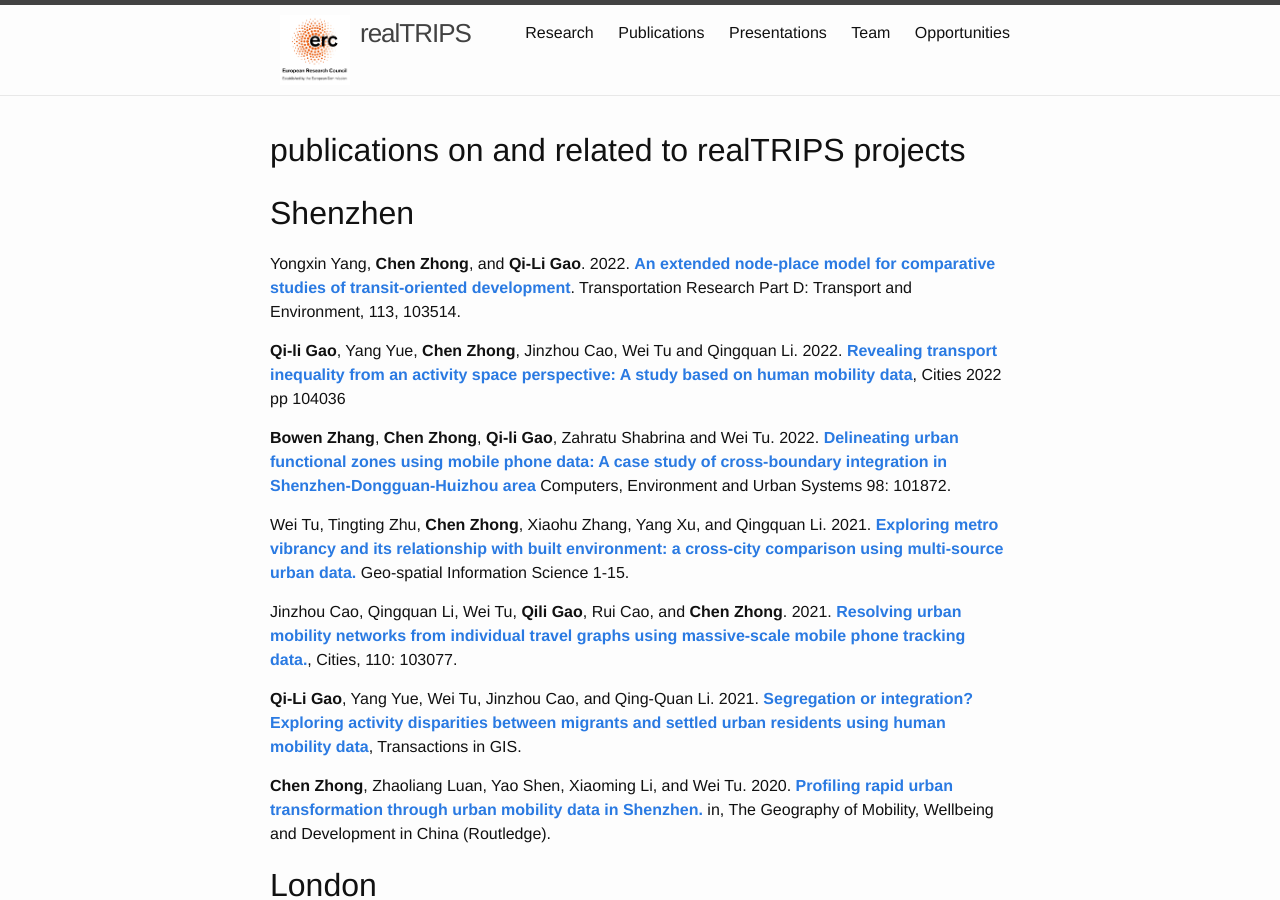
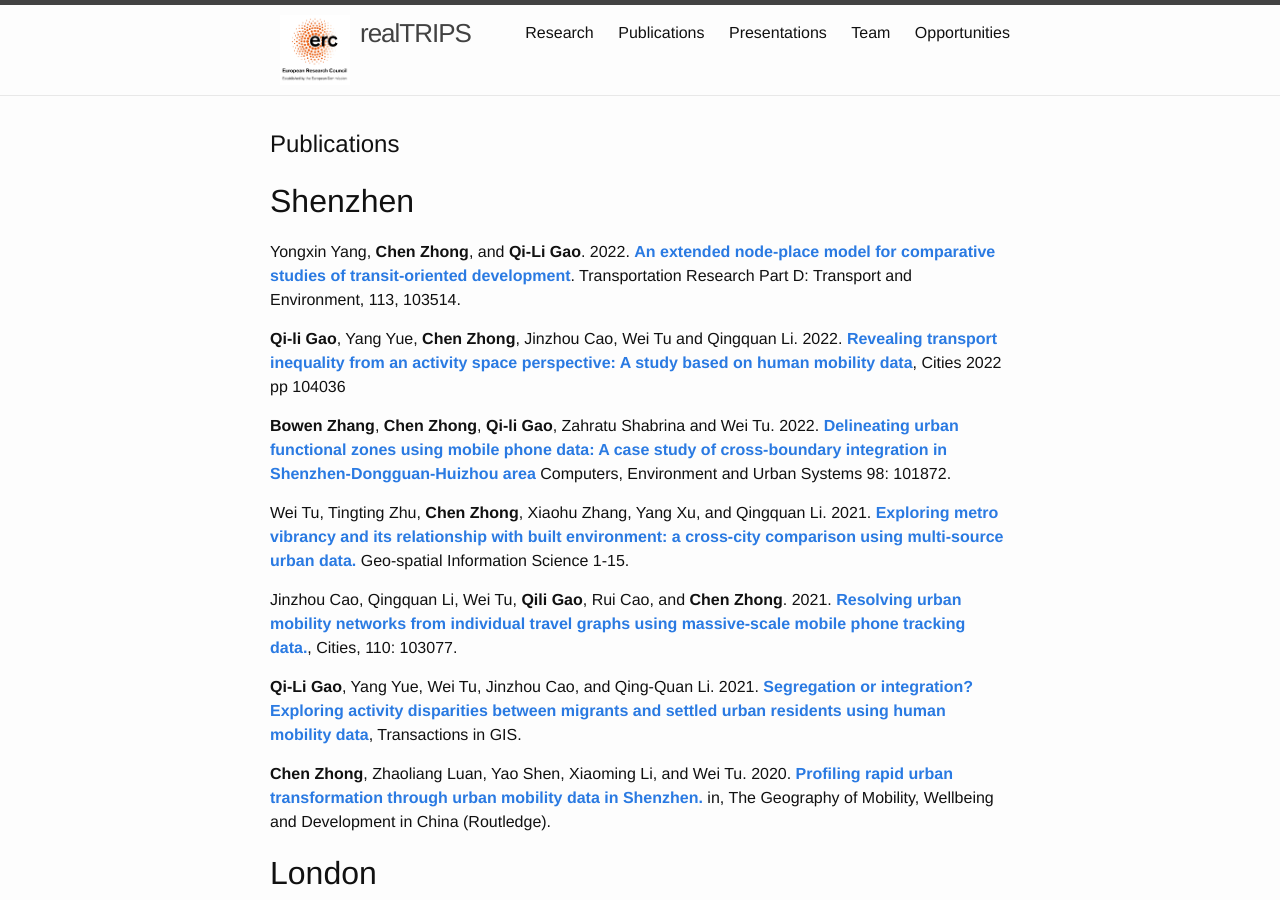
Before and after one commit to c-zhong-ucl-ac-uk/realTRIPS, a Jekyll site: the page built from publications.md, in a window 1280 px wide and 900 px high. Built offline with Jekyll 4.4.1, drawn with Linux system fonts in a browser that asks for light colours.

Commit message:
Update publications.md

```diff
--- a/publications.md
+++ b/publications.md
@@ -4,7 +4,7 @@ title: Project Publications and Documentation
 tagline: Documentation produced by, or associated with, the project
 ---
 
-## publications on and related to realTRIPS projects
+# Publications
 
 
 ## Shenzhen
```
